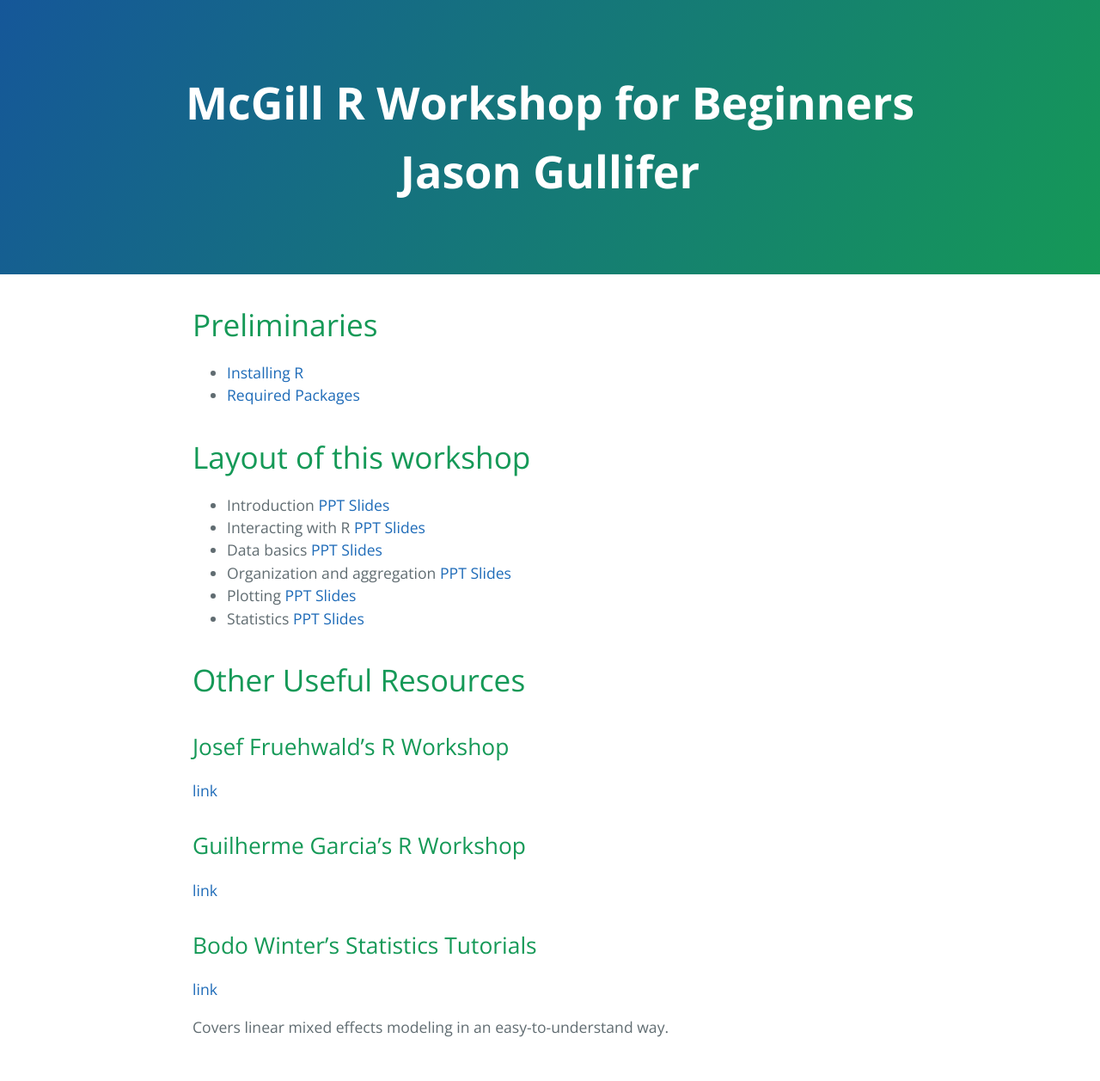
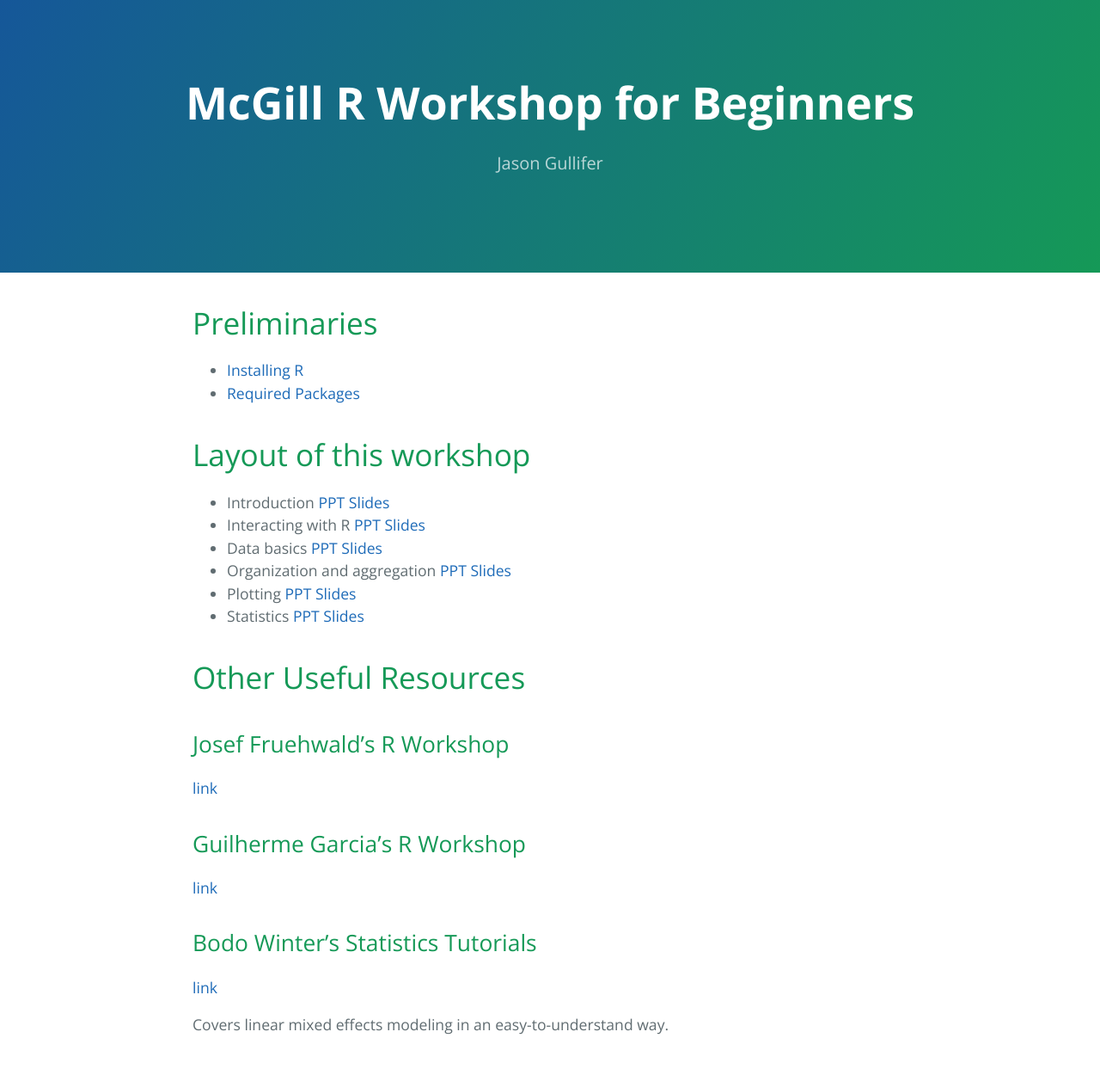
Before and after one commit to jasongullifer/rworkshop, a Jekyll site: the page built from docs/index.md, in a window 1280 px wide. Shown: the whole page at 86% size. Built offline with Jekyll 4.4.1, drawn with Linux system fonts in a browser that asks for light colours.

```diff
--- a/docs/_includes/header.html
+++ b/docs/_includes/header.html
@@ -1,5 +1,5 @@
 <h1 class="project-name">{{ site.title }}</h1>
-      <h2 class="project-name">{{ site.author}}</h2>
+      <h2 class="project-tagline">{{ site.author}}</h2>
 
 
 
```
